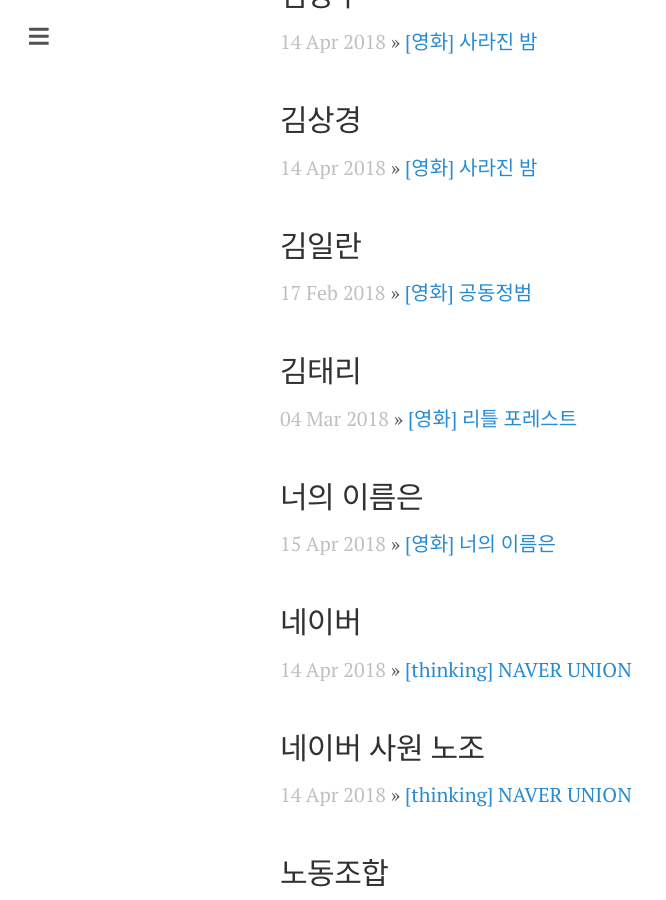
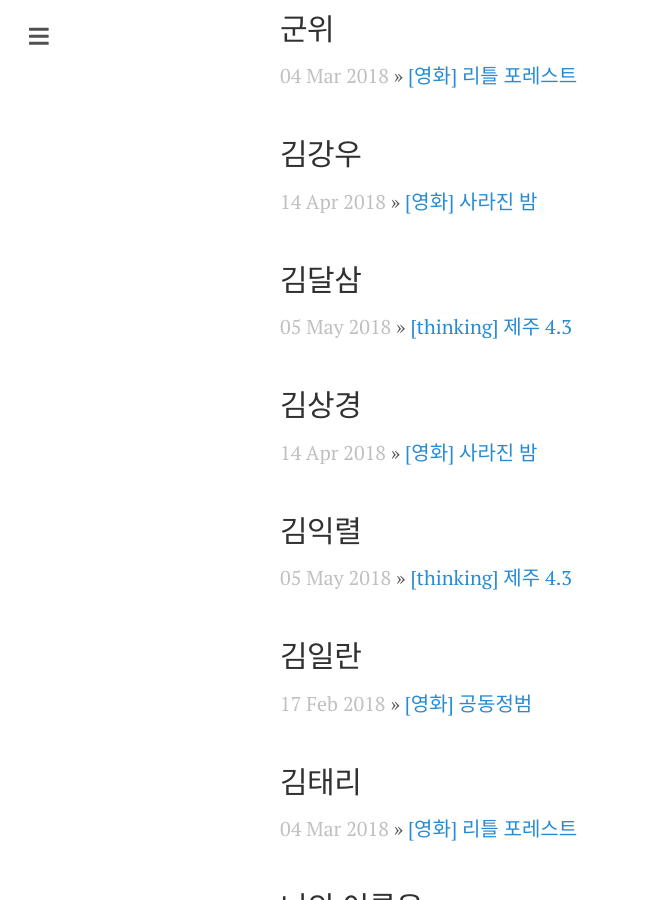
Before and after one commit to lionkang/lionkang.github.io, a Jekyll site: the page built from tags.md, in a window 1280 px wide and 900 px high, scrolled down 11251 px. Shown: the whole window, without its empty margins (0-666 px from the left). Built offline with Jekyll 4.4.1, drawn with Linux system fonts in a browser that asks for light colours; nearby versions of some CDN libraries; comment, search, counter and statistics services are not loaded; some of the changed text lies outside the part shown.

Commit message:
thinking post created

```diff
--- a/_drafts/thinking-jeju-4-3.markdown
+++ b/_posts/2018-05-05-thinking-jeju-4-3.markdown
@@ -1,7 +1,7 @@
 ---
 layout: post
 title: "[thinking] 제주 4.3"
-date: 2018-04-07 10:27:01 +0900
+date: 2018-05-05 23:55:01 +0900
 tags: [thinking, 생각, 제주, 4.3, 민간인, 학살, 이승만, 김달삼, 김익렬]
 categories: thinking
 comments: true
```
